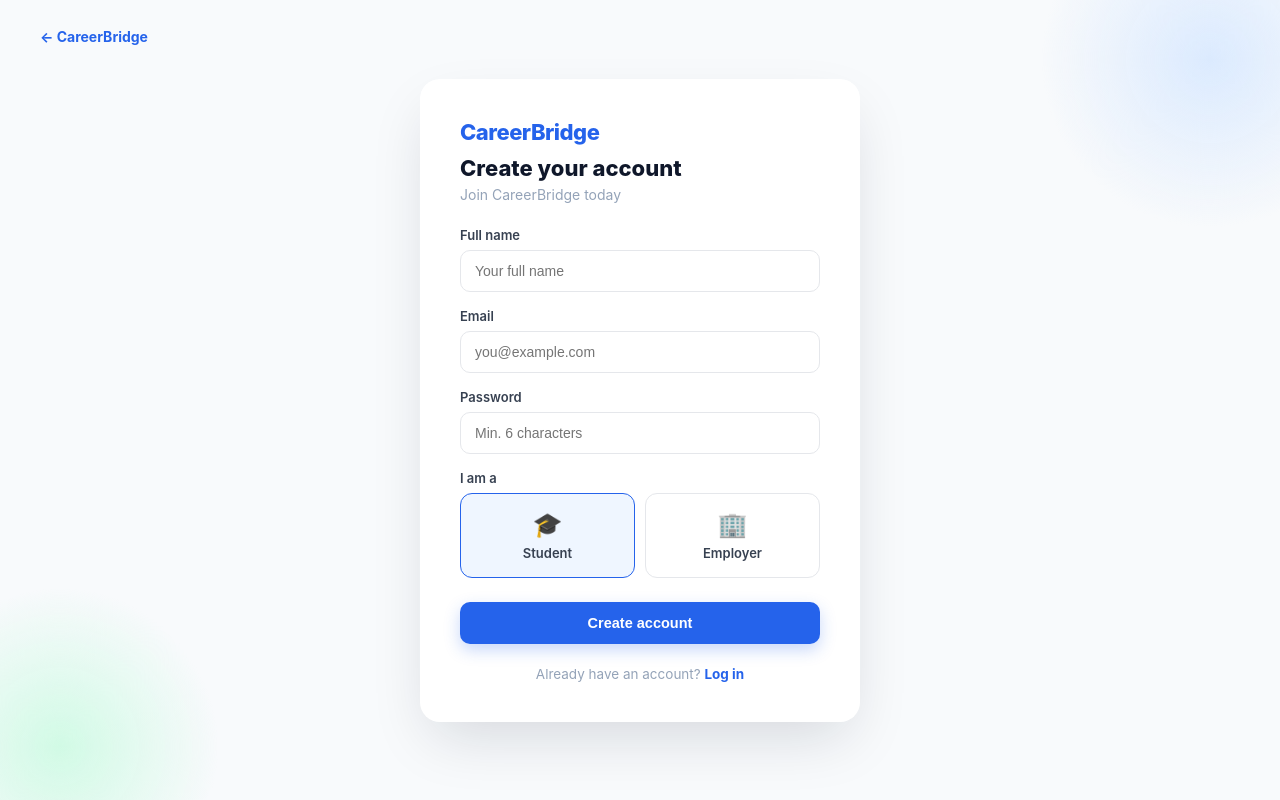
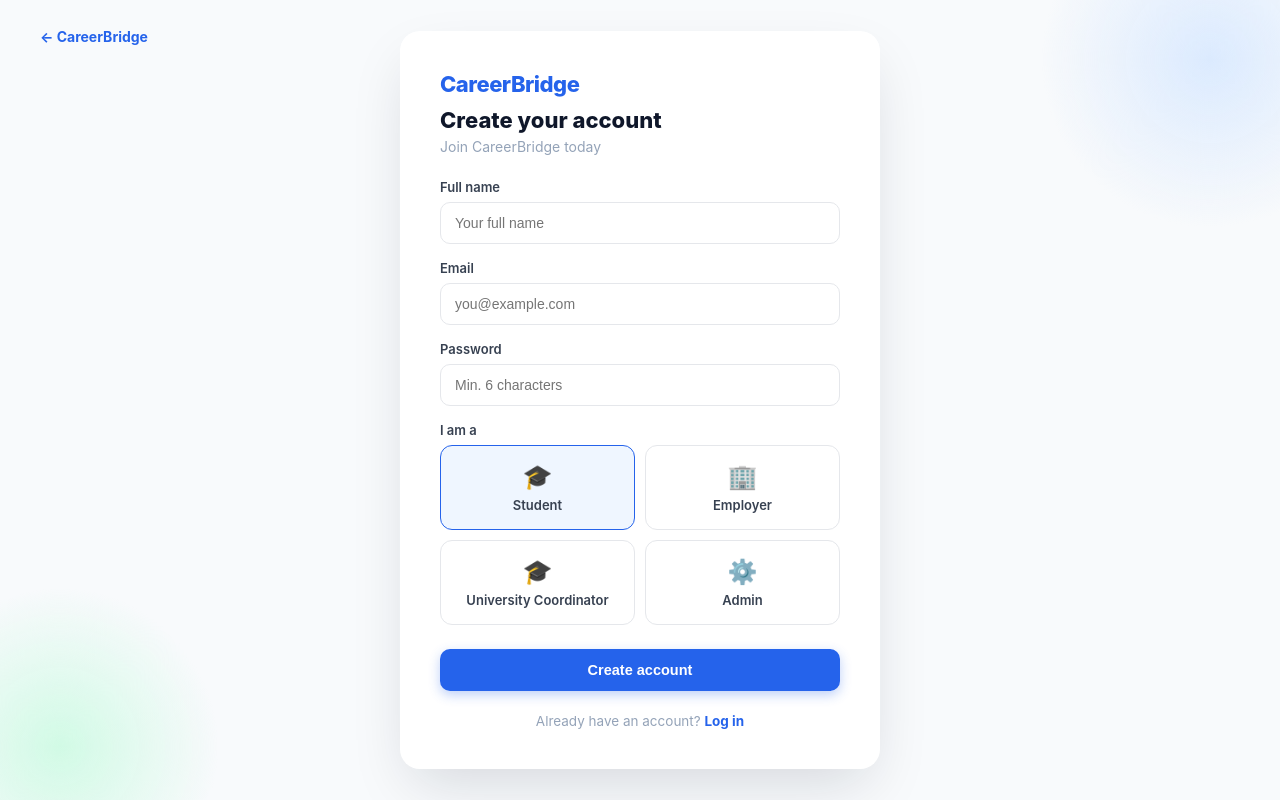
Before and after one commit to Selorm21/careerbridge, a React (Vite) app: page /signup in a window 1280 px wide. Built offline with nearby package versions, Linux system fonts and the light colour scheme.

Commit message:
Signup: Add Coordinator and Admin role options

```diff
--- a/src/pages/Signup.jsx
+++ b/src/pages/Signup.jsx
@@ -29,6 +29,13 @@
     }
     setLoading(false)
   }
+
+  const roles = [
+    { value: 'student', icon: '🎓', label: 'Student' },
+    { value: 'employer', icon: '🏢', label: 'Employer' },
+    { value: 'coordinator', icon: '🎓', label: 'University Coordinator' },
+    { value: 'admin', icon: '⚙️', label: 'Admin' }
+  ]
 
   return (
     <div style={S.page}>
@@ -75,14 +82,12 @@
           <div style={S.field}>
             <label style={S.label}>I am a</label>
             <div style={S.roleRow}>
-              <div className="roleCard" style={{...S.roleCard, ...(role === 'student' ? S.roleCardActive : {})}} onClick={() => setRole('student')}>
-                <div style={S.roleIcon}>🎓</div>
-                <div style={S.roleLabel}>Student</div>
-              </div>
-              <div className="roleCard" style={{...S.roleCard, ...(role === 'employer' ? S.roleCardActive : {})}} onClick={() => setRole('employer')}>
-                <div style={S.roleIcon}>🏢</div>
-                <div style={S.roleLabel}>Employer</div>
-              </div>
+              {roles.map(r => (
+                <div key={r.value} className="roleCard" style={{...S.roleCard, ...(role === r.value ? S.roleCardActive : {})}} onClick={() => setRole(r.value)}>
+                  <div style={S.roleIcon}>{r.icon}</div>
+                  <div style={S.roleLabel}>{r.label}</div>
+                </div>
+              ))}
             </div>
           </div>
           <button className="btnP" style={S.btn} type="submit" disabled={loading}>
@@ -97,11 +102,11 @@
 }
 
 const S = {
-  page: { minHeight: '100vh', display: 'flex', alignItems: 'center', justifyContent: 'center', background: '#F8FAFC', position: 'relative', overflow: 'hidden', fontFamily: "'Inter', sans-serif", padding: '20px' },
+  page: { minHeight: '100vh', display: 'flex', alignItems: 'center', justifyContent: 'center', background: '#F8FAFC', position: 'relative', overflow: 'hidden', fontFamily: "'Inter', sans-serif" },
   blob1: { position: 'absolute', top: '-100px', right: '-100px', width: '340px', height: '340px', borderRadius: '50%', background: 'radial-gradient(circle, #DBEAFE 0%, transparent 70%)' },
   blob2: { position: 'absolute', bottom: '-120px', left: '-100px', width: '320px', height: '320px', borderRadius: '50%', background: 'radial-gradient(circle, #D1FAE5 0%, transparent 70%)' },
   backLink: { position: 'absolute', top: '28px', left: '40px', fontSize: '14px', fontWeight: '700', color: '#2563EB', textDecoration: 'none', zIndex: 2 },
-  card: { background: '#fff', padding: '40px 40px', borderRadius: '20px', width: '100%', maxWidth: '440px', boxShadow: '0 24px 60px -12px rgba(15,23,42,0.15)', position: 'relative', zIndex: 1 },
+  card: { background: '#fff', padding: '40px 40px', borderRadius: '20px', width: '100%', maxWidth: '480px', boxShadow: '0 24px 60px -12px rgba(15,23,42,0.15)', position: 'relative', zIndex: 1 },
   logo: { fontSize: '22px', fontWeight: '800', color: '#2563EB', marginBottom: '10px', letterSpacing: '-0.5px' },
   title: { fontSize: '22px', fontWeight: '800', marginBottom: '5px', color: '#0F172A' },
   sub: { color: '#94A3B8', fontSize: '14px', marginBottom: '24px' },
@@ -113,7 +118,7 @@
   roleCardActive: { border: '1.5px solid #2563EB', background: '#EFF6FF' },
   roleIcon: { fontSize: '24px', marginBottom: '6px' },
   roleLabel: { fontSize: '13px', fontWeight: '600', color: '#374151' },
-  btn: { width: '100%', padding: '13px', background: '#2563EB', color: '#fff', border: 'none', borderRadius: '10px', fontSize: '14.5px', fontWeight: '700', cursor: 'pointer', marginTop: '8px', boxShadow: '0 6px 16px rgba(37,99,235,0.25)' },
+  btn: { width: '100%', padding: '13px', background: '#2563EB', color: '#fff', border: 'none', borderRadius: '10px', fontSize: '14.5px', fontWeight: '700', cursor: 'pointer', marginTop: '8px', boxShadow: '0 4px 12px rgba(37,99,235,0.3)' },
   error: { background: '#FEF2F2', color: '#DC2626', padding: '11px 14px', borderRadius: '10px', fontSize: '13px', marginBottom: '18px', fontWeight: '500' },
   successBox: { background: '#ECFDF5', color: '#059669', padding: '11px 14px', borderRadius: '10px', fontSize: '13px', marginBottom: '18px', fontWeight: '500' },
   footer: { textAlign: 'center', fontSize: '13.5px', color: '#94A3B8', marginTop: '22px' },
```
